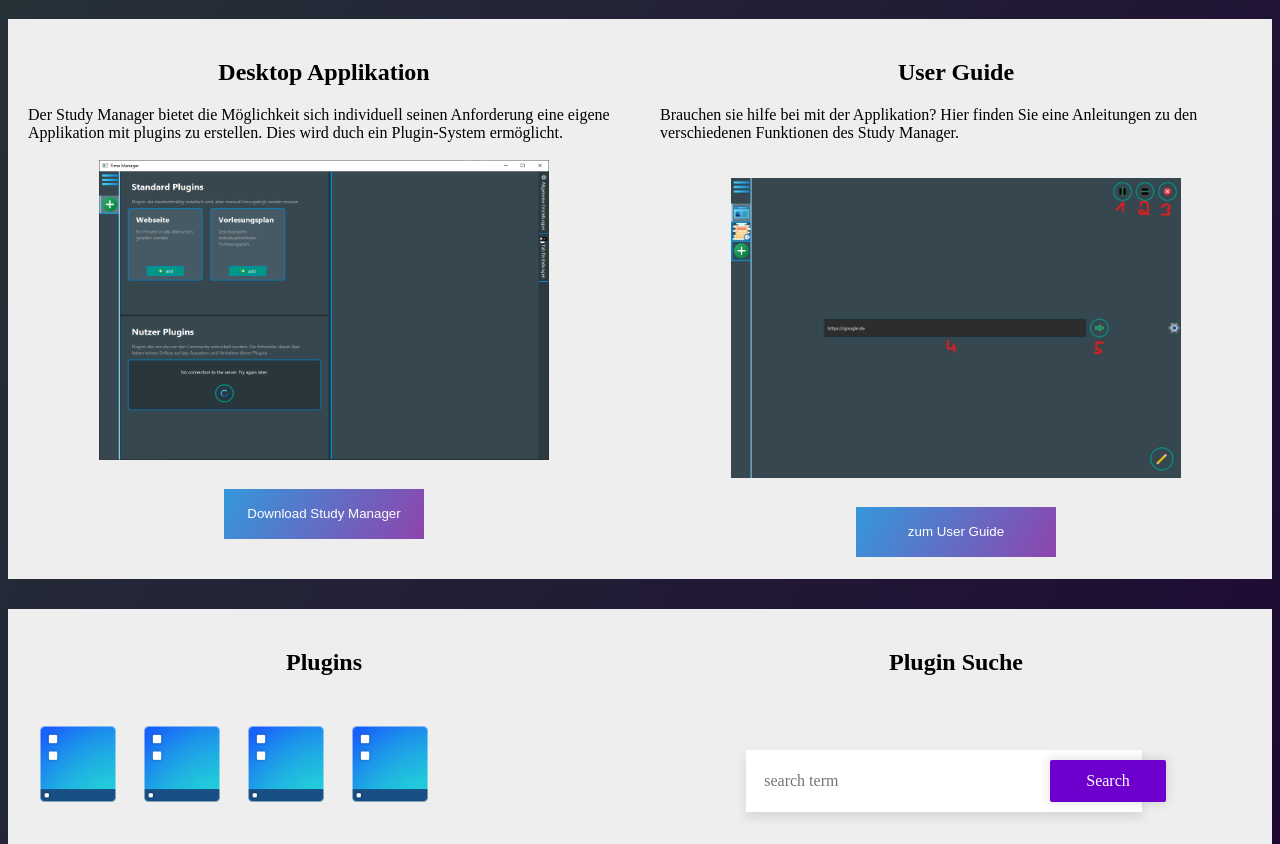
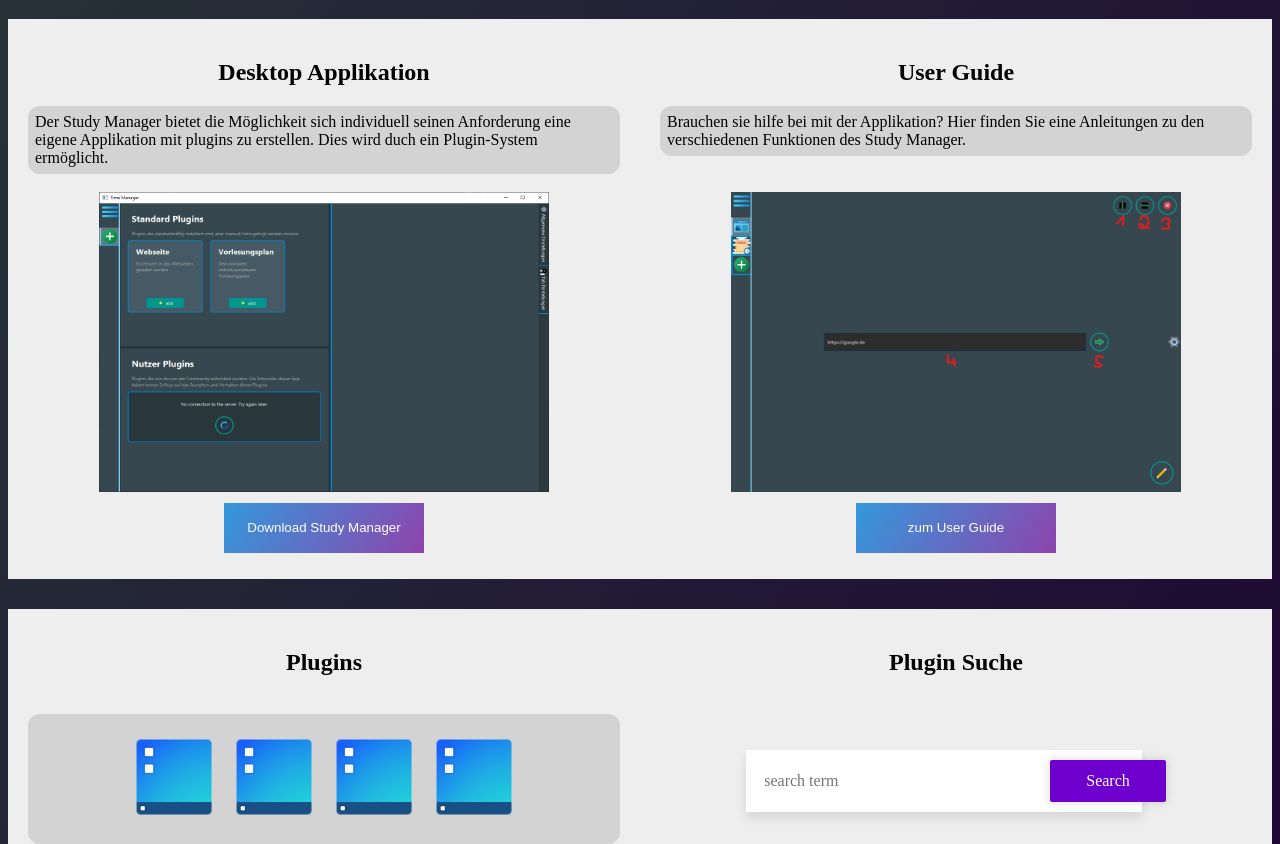
Before and after one commit to PluginSystem-StudyManager/Server, a website: page src/homepage/index.html in a window 1280 px wide. Shown: the part 61-905 px from the top of the page. Drawn offline with nearby package versions, Linux system fonts and the light colour scheme; files that its build step writes are made by us from their sources; files whose address does not match are found by name.

Commit message:
continue work on main Page ...

```diff
--- a/src/homepage/index.html
+++ b/src/homepage/index.html
@@ -14,26 +14,30 @@
 
         <div class = "box">
             <h2>Desktop Applikation</h2>
+            <div class="descriptionText">
             Der Study Manager bietet die Möglichkeit sich individuell seinen Anforderung
             eine eigene Applikation mit plugins zu erstellen. Dies wird duch ein Plugin-System
             ermöglicht.
-            <br><br>
+            </div>
+            <br>
             <div >
                 <img src="/dist/res/JavaApplication.png" class="imagePhoto"/>
             </div>
-            <br><br><br>
+            <br><br>
             <button class="downbtn">Download Study Manager</button>
         </div>
 
         <div class = "box">
             <h2>User Guide</h2>
+            <div class="descriptionText">
             Brauchen sie hilfe bei mit der Applikation? Hier finden Sie eine Anleitungen zu den
             verschiedenen Funktionen des Study Manager.
-            <br><br><br>
+            </div>
+            <br><br>
             <div>
                 <img src="/dist/res/TutorialBSP.jpg" class="imagePhoto" />
             </div>
-            <br><br><br>
+            <br><br>
             <button class="downbtn">zum User Guide</button>
         </div>
 
@@ -42,7 +46,7 @@
         <div class = "boxPlugins">
             <h2>Plugins</h2>
             <br>
-            <div>
+            <div class="plugins">
                 <div class="pluginImage">
                     <img src="/dist/res/desktop-96.png" height="100" width="100" />
                 </div>
--- a/src/homepage/index.sass
+++ b/src/homepage/index.sass
@@ -36,6 +36,19 @@ h2
   display: block
   margin-left: auto
   margin-right: auto
+
+.descriptionText
+  background-color: lightgray
+  border-radius: 12px
+  padding: 7px
+
+.plugins
+  height: 130px
+  background-color: lightgray
+  border-radius: 12px
+  display: flex
+  align-items: center
+  justify-content: center
 
 .boxPlugins
   float: left
```
